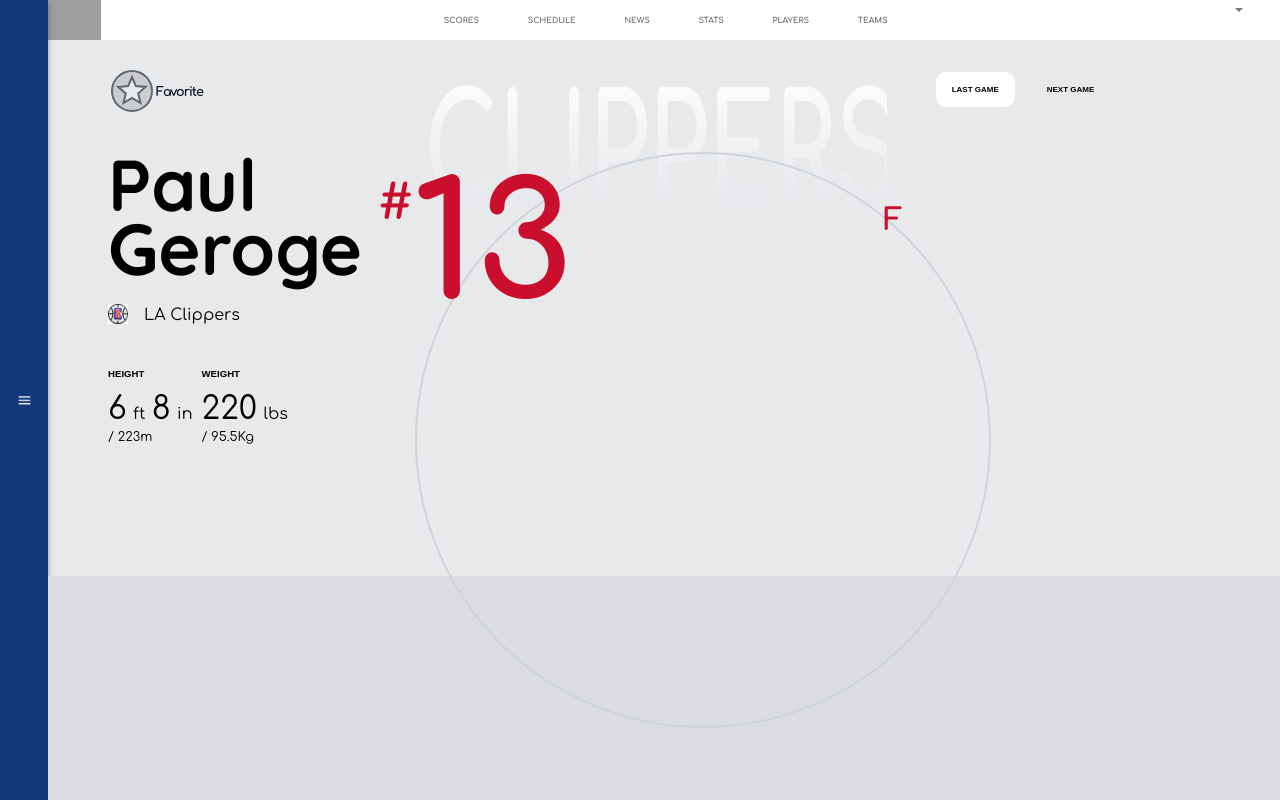
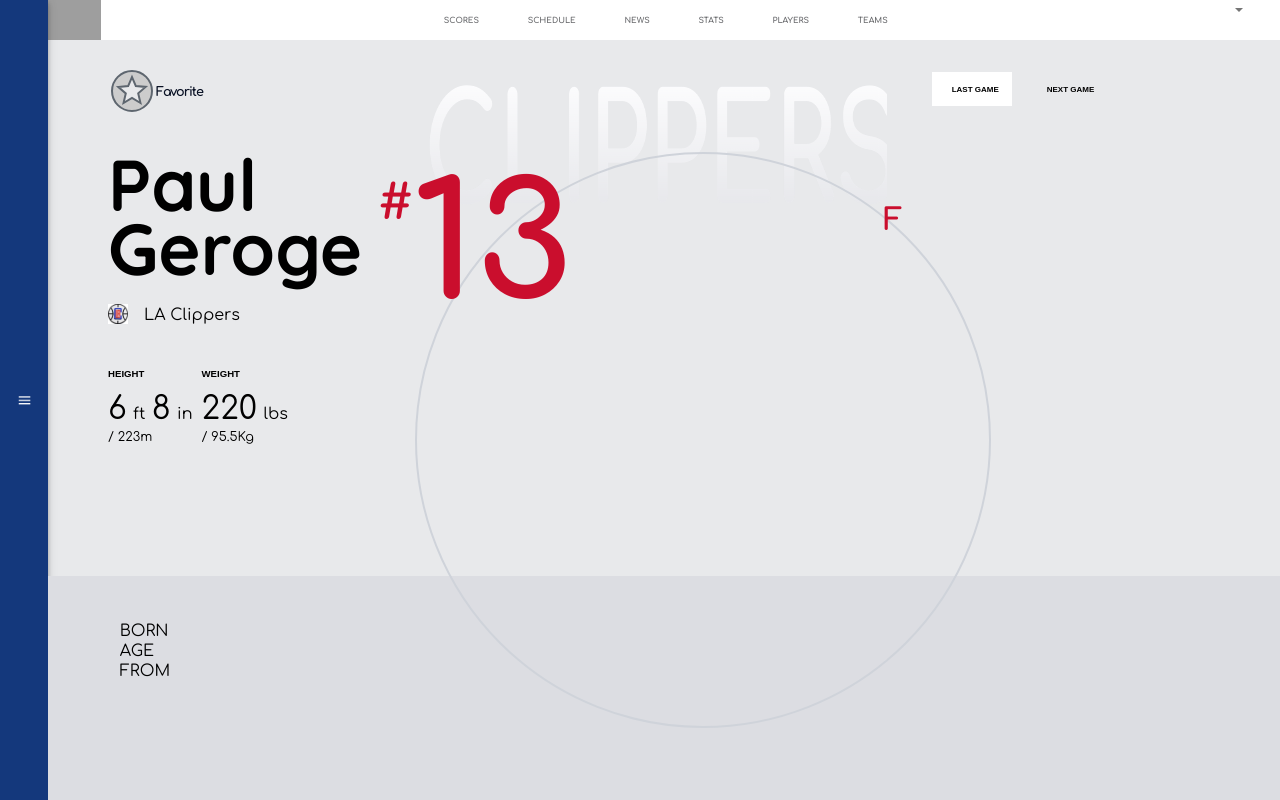
Before and after one commit to Avi98/nbaPlayerProfile, a React (Create React App) app: page / in a window 1280 px wide. Built offline with nearby package versions, Linux system fonts and the light colour scheme; grey boxes are pictures that could not be loaded.

Commit message:
basic types for response added

```diff
--- a/src/App.tsx
+++ b/src/App.tsx
@@ -3,6 +3,7 @@
 import { nbaIcon, downArrow, Menu } from './images';
 import { Container, CompoundGrid, Navbar, Icon, MenuItems, DisplayIcon, Sidebar, IconCotainer, SubContainer } from './styles';
 import { PersonalInfo, MiddleContainer, RightInfoContainer } from './components';
+import PlayerInfo from './components/PlayerInfo';
 
 const App: React.FC = () => {
   return (
@@ -31,6 +32,7 @@
           <Icon src={Menu} style={{ height: '15px', width: "15px" }} />
         </Sidebar>
         <SubContainer>
+          <PlayerInfo />
         </SubContainer>
         <MiddleContainer />
         <RightInfoContainer />
--- /dev/null
+++ b/src/components/PlayerInfo.tsx
@@ -0,0 +1,74 @@
+import React from 'react'
+import styled from 'styled-components/macro';
+
+type key = 'dob' | 'age' | 'birthPlace';
+type obj = 'id' & 'title' & key
+type Response = {
+    [P in key]: {
+        id: string,
+        title: string,
+        dob?: string,
+        age?: string,
+        birthPlace?: string
+    }
+}
+export interface IPlayerInfoProps {
+
+}
+const Container = styled.div`
+    grid-column: 2 / span 3;
+    grid-row: 2 / span 2;
+`
+
+const Table = styled.div`
+    height: 100%;
+    width: 100%;
+
+`
+
+const response: Response = {
+    dob: {
+        id: 'born',
+        title: 'born',
+        dob: '05/02/1990'
+    },
+    age: {
+        id: 'age',
+        title: 'age',
+        age: '26'
+    },
+    birthPlace: {
+        id: 'birthPlace',
+        title: 'From',
+        birthPlace: 'Fresno State'
+    }
+
+}
+
+
+const PlayerInfo: React.SFC<IPlayerInfoProps> = () => {
+    return (
+        <Container>
+            <Table>
+                {Object.values(response).map((item) => <tr><td>{item.title.toUpperCase()}</td></tr>)}
+
+            </Table>
+            {/* <table>
+                   <tr>
+                       <td>Born</td>
+                       <td>05/002/1990</td>
+                   </tr>
+                   <tr>
+                       <td>Age</td>
+                       <td>05/002/1990</td>
+                   </tr>
+                   <tr>
+                       <td>From</td>
+                       <td>05/002/1990</td>
+                   </tr>
+               </table> */}
+        </Container>
+    );
+}
+
+export default PlayerInfo;
--- a/src/components/tabs/TabsContainer.tsx
+++ b/src/components/tabs/TabsContainer.tsx
@@ -1,5 +1,5 @@
 import * as React from 'react';
-import styled from 'styled-components';
+import styled from 'styled-components/macro';
 
 export interface TabsContainerProps {
     value: number,
@@ -15,12 +15,20 @@
     checked?: boolean,
     label: string,
     id: string //TODO: should be unique,
-    onClick?: React.MouseEventHandler
+    onClick?: React.MouseEventHandler,
+    indicator ?: React.ReactElement,
+    mount?: boolean
 } & value
 
 
 type Label = {
     active: boolean;
+}
+
+type Indicator = {
+    height: string | number,
+    width: string | number,
+    top: string | number
 }
 const Label = styled.button<Label>`
         font-weight: 800;
@@ -30,30 +38,80 @@
         padding: 0.8rem  1.0rem;
         border-radius: 10px;
         font-family:sans-serif;
-        background: ${p => p.active ? `var(--white)` : 'none'};
+        /* background: ${p => p.active ? `var(--white)` : 'none'}; */
+        background:none;
         border:none;
         outline:none;
+        position:relative;
+        z-index: 3;
+
 `
-export const Tab: React.SFC<Tab> = ({ checked = false, value, label, id, ...rest}: Tab) => {
+
+const Indicator = styled.div`
+    position: absolute;
+    top: 0;
+    left: 12px;
+    background-color: #fff;
+    z-index:2;
+    ${p => `
+    height: 34px;
+    width: 80px;
+    `}
+
+`
+
+export const Tab: React.SFC<Tab> = ({ checked = true, value, label, id, indicator, mount, ...rest }: Tab) => {
     return (
         <>
-            <Label active={checked} {...rest}>{label}</Label>
+            <Label active={true} {...rest}>{label}</Label>
+            {mount && indicator}
         </>
     )
 }
+
+const IndicatorBg = () => <Indicator />
+
 const TabsContainer: React.SFC<TabsContainerProps> = ({
     value,
     onChange,
     container: Container = 'div',
     children: childProp
 }) => {
+
+    const TabsRef = React.useRef<HTMLDivElement>(null)
+    const [containerSize, updateContainerSize] = React.useState();
+    const [indicatorState, updateIndicatorState] = React.useState(null);
+
+    React.useEffect(() => {
+        const tabNode = TabsRef.current;
+        const rect = tabNode && tabNode.getBoundingClientRect();
+        console.log('getBoundingClientRect();', rect)
+        updateContainerSize(rect)
+    }, [])
+
+    const indicator = (
+        <IndicatorBg />
+    )
+
+
     const children = React.Children.map(childProp, (child) => {
-        const childValue = child.props.value
-        return React.cloneElement(child, { onClick:onChange, value: childValue })
+
+        const selected = child.props.value === value
+        // if not selected find selected node
+        console.log("test   ",child)
+
+        return React.cloneElement(child, { onClick: onChange, indicator, mount: selected ? true : false })
 
     }
     )
-    return (<Container>{children}</Container>);
+
+    return (
+        <Container>
+            <div ref={TabsRef}>
+                {children}
+            </div>
+
+        </Container>);
 }
 
 
--- a/src/components/tabs/tabs.tsx
+++ b/src/components/tabs/tabs.tsx
@@ -6,14 +6,16 @@
 }
 
 const Container = styled.div<value>`
-    >input{
-        display:none;
+    position: relative;
+    >button{
+        position: relative;
+        z-index:3;
     }
 `
 
 const Tabs: React.SFC<TabsProps> = () => {
     return (
-        <TabsContainer onChange={(e) => console.log('esdfsdg', e)} value={1} container={Container}>
+        <TabsContainer onChange={(e) => console.log('esdfsdg', e)} value={2} container={Container}>
             <Tab checked={true} value={1} label={'Last game'} id={'tab1'} />
             <Tab value={2} label={'Next Game'} id={'tab2'} />
         </TabsContainer>
--- a/src/styles.ts
+++ b/src/styles.ts
@@ -83,4 +83,8 @@
   grid-row:sub-start / sub-end;
   grid-column: span 25;
   background: var(--bgGreyColor);
+  display:grid;
+  grid-template-columns: 5fr 2fr 8fr 3fr 7fr 5fr 6fr 6fr 5fr 7fr 3fr 8fr 2fr 9fr 1fr 10fr;
+  grid-template-rows: 1fr 2fr 2fr;
+
   `
```
